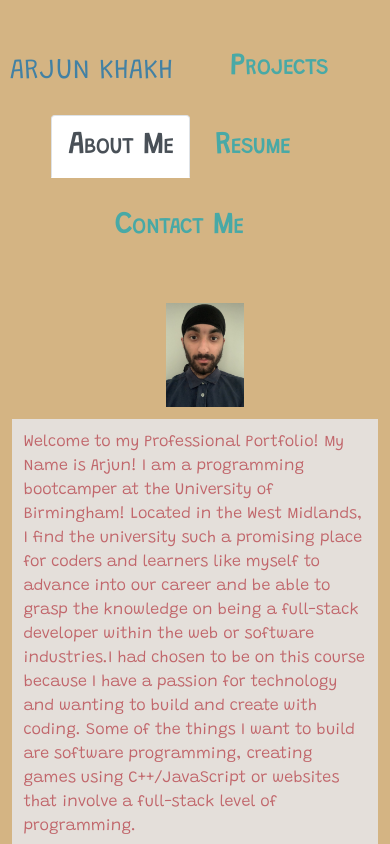
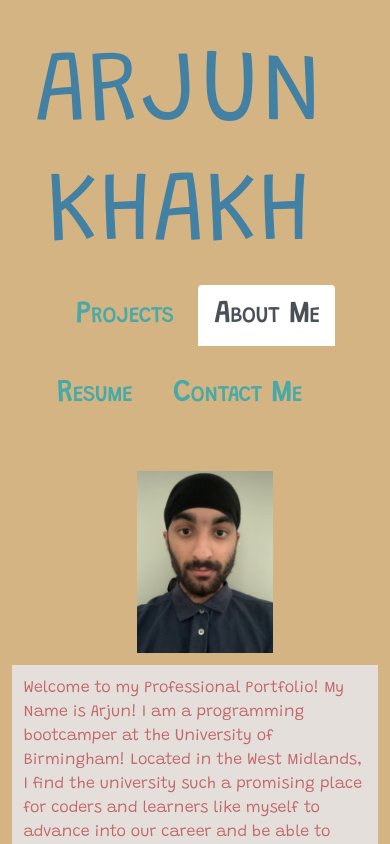
Before and after one commit to arjunkhakh/React-Portfolio, a React (Create React App) app: page / in a window 390 px wide. Shown: the top 844 px of the page. Built offline with nearby package versions, Linux system fonts and the light colour scheme.

Commit message:
more styling and css

```diff
--- a/src/App.css
+++ b/src/App.css
@@ -4,16 +4,6 @@
     background-color: #d4b483;
     color: #C1666B;
     font-family: 'Grandstander', cursive;
-}
-
-#firstImage {
-    background-size: contain;
-    height: 400px;
-    width: 100%;
-    margin-bottom: 25px;
-    background-image: url("https://miro.medium.com/max/960/1*PaZT9QBa-Dt9K9FE9-CkbA.jpeg");
-    background-size: cover;
-    background-position: center;
 }
 
 #githubicon {
@@ -106,6 +96,11 @@
     border: none;
 }
 
+a.nav-link.active {
+  background-color: #48a9a6;
+  border: #48a9a6;
+}
+
   .nav-item {
     margin-bottom: 5%;
     border: none;
@@ -115,15 +110,18 @@
   #profileimg {
     width: 20%;
     height: 20%;
-    margin-top: 3%;
     margin-left: 5%;
     justify-content: center;
+    display: flex;
+    flex-direction: column;
   }
 
   #profileText {
     margin: 3%;
     background-color: #E4DFDA;
     padding: 3%;
+    display: flex;
+    flex-direction: column;
   }
 
   Form {
@@ -134,3 +132,70 @@
   .footerbg {
     background: #03071E;
   }
+
+@media (max-width: 575.98px) {
+  .card-title {
+    font-size: 110%;
+    display: flex;
+  flex-direction: column;
+  }
+
+  #profileimg {
+    width: 65%;
+    height: 65%;
+    margin-top: 3%;
+    margin-left: 5%;
+    justify-content: center;
+  }
+}
+/*
+// Small devices (landscape phones, less than 768px) */
+@media (max-width: 767.98px) {
+  .card-title {
+    font-size: 80%;
+    display: flex;
+flex-direction: column;
+  }
+
+  #profileimg {
+    width: 55%;
+    height: 55%;
+    margin-top: 3%;
+    margin-left: 5%;
+    justify-content: center;
+  }
+ }
+
+/* // Medium devices (tablets, less than 992px) */
+@media (max-width: 991.98px) {
+  .card-title {
+    font-size: 70%;
+    display: flex;
+flex-direction: column;
+  }
+
+  #profileimg {
+    width: 45%;
+    height: 45%;
+    margin-top: 3%;
+    margin-left: 5%;
+    justify-content: center;
+  }
+}
+
+/* // Large devices (desktops, less than 1200px) */
+@media (max-width: 1199.98px) {
+  .card-title {
+    font-size: 100%;
+    display: flex;
+flex-direction: column;
+  }
+
+  #profileimg {
+    width: 35%;
+    height: 35%;
+    margin-top: 3%;
+    margin-left: 5%;
+    justify-content: center;
+  }
+ }
```
